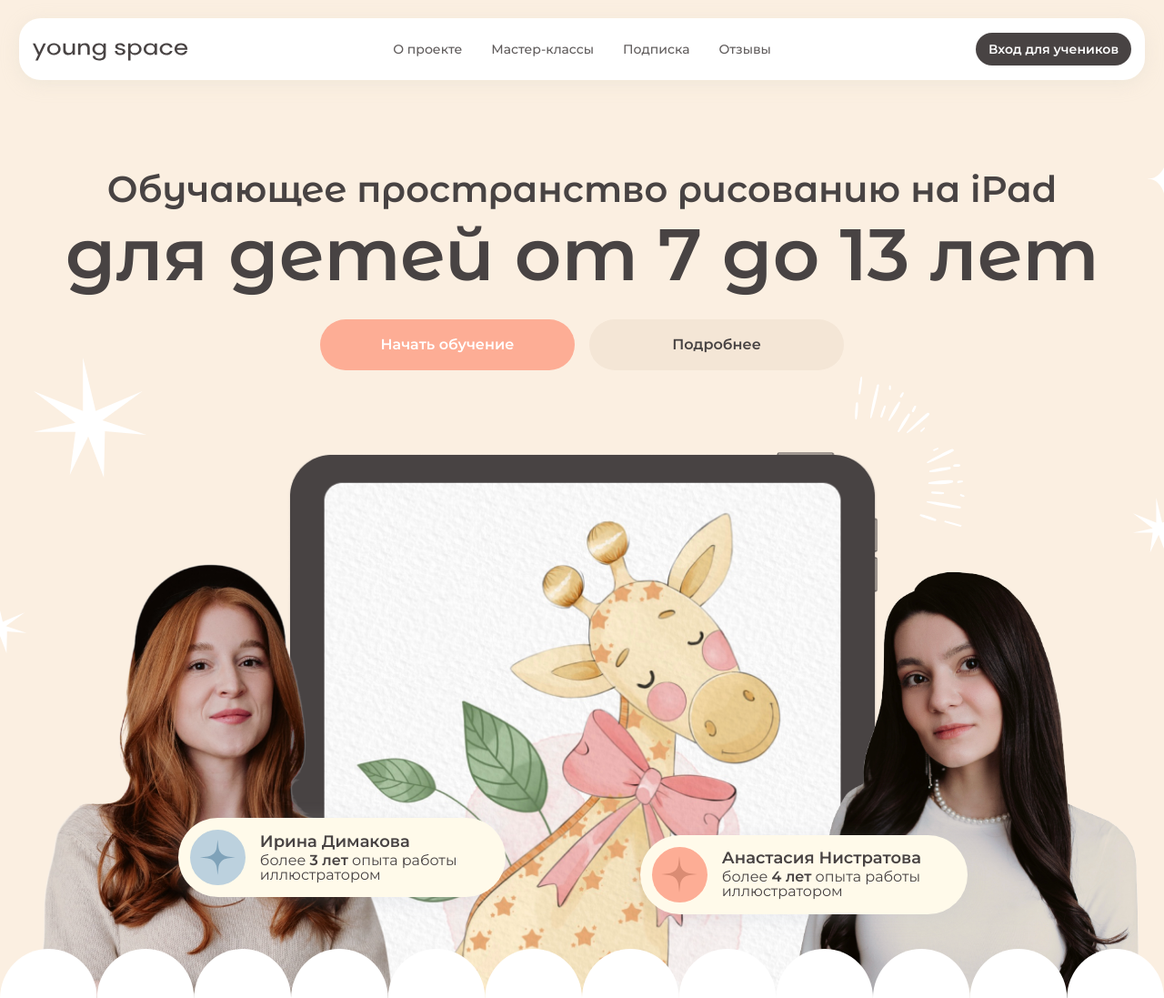
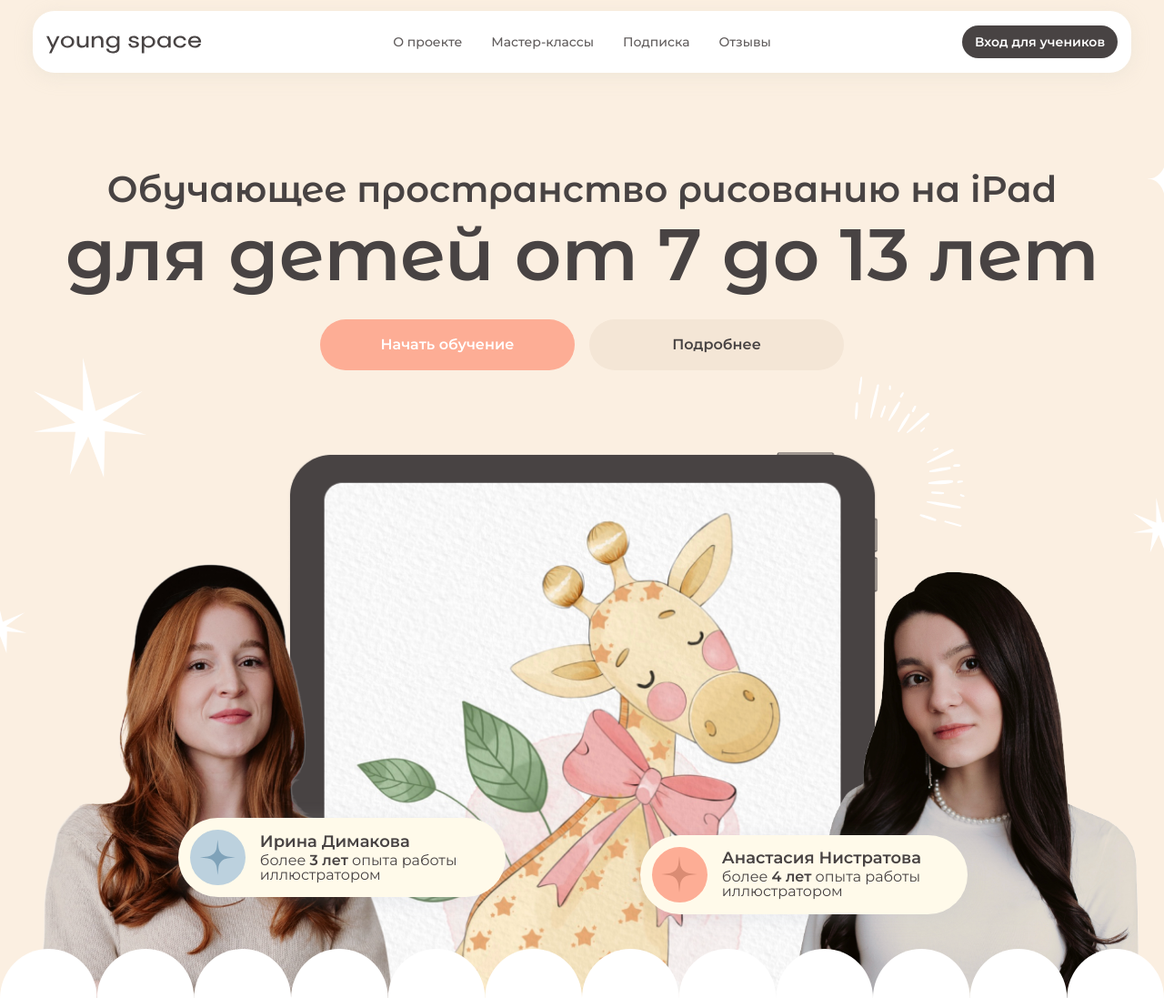
Before and after one commit to Solmyrik/Yooung-space-, a plain HTML site: page index.html in a window 1280 px wide. Shown: the top 1097 px of the page at 91% size. Drawn offline with nearby package versions, Linux system fonts and the light colour scheme.

Commit message:
fix menu

```diff
--- a/#sourse/scss/_header.scss
+++ b/#sourse/scss/_header.scss
@@ -1,6 +1,7 @@
 .header {
   padding: 20px 15px;
   position: relative;
+  margin-bottom: 68px;
   @media (max-width: $tablet) {
     margin-bottom: 52px;
   }
@@ -15,6 +16,16 @@
     justify-content: space-between;
     align-items: center;
     height: 68px;
+
+    position: fixed;
+    top: 12px;
+    left: 50%;
+    transform: translate(-50%, 0);
+    width: 100%;
+    max-width: 1208px;
+    z-index: 1000;
+    // margin: 0px 15px;
+
     @media (max-width: $tablet) {
       height: 52px;
       padding: 0px 8px;
@@ -24,6 +35,7 @@
       top: 12px;
       left: 15px;
       width: calc(100% - 30px);
+      transform: translate(0%, 0);
       z-index: 1000;
     }
   }
--- a/#sourse/scss/_what.scss
+++ b/#sourse/scss/_what.scss
@@ -40,6 +40,7 @@
     display: flex;
     position: relative;
     flex-direction: column;
+
     &:nth-of-type(2) {
       background: #bcd1de;
       .what__link {
```
Also changed, not shown: css/style.css.
